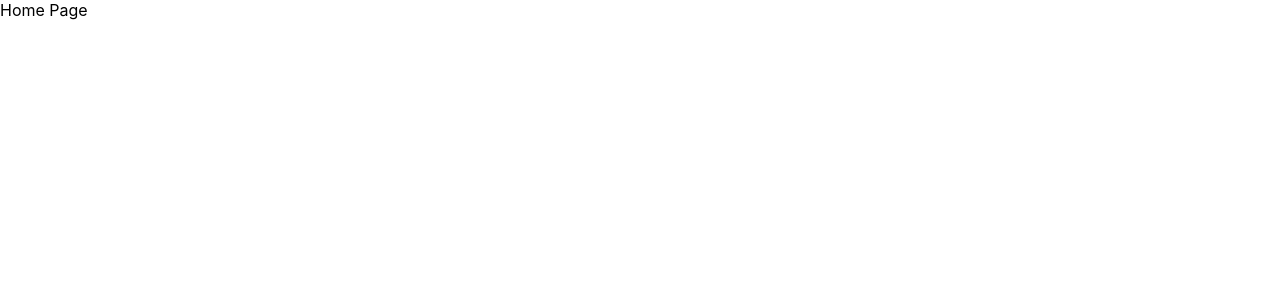
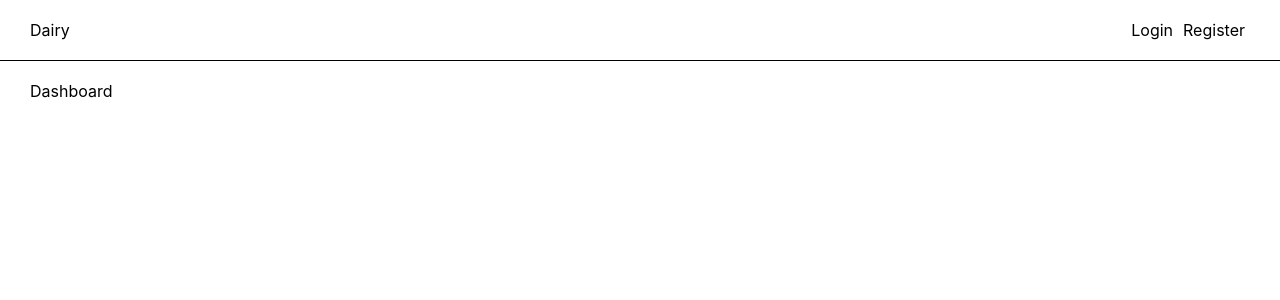
Before and after one commit to manishsharma0398/meri_dairy_client, a React (Create React App) app: page /dashboard in a window 1280 px wide. Shown: the top 300 px of the page. Built offline with nearby package versions, Linux system fonts and the light colour scheme.

Commit message:
auth component and auth route set up

```diff
--- a/package.json
+++ b/package.json
@@ -2,13 +2,16 @@
   "name": "dairy_farm_management_frontend",
   "version": "0.1.0",
   "private": true,
+  "proxy": "http://localhost:5000/api/",
   "dependencies": {
     "@testing-library/jest-dom": "^5.16.5",
     "@testing-library/react": "^13.4.0",
     "@testing-library/user-event": "^13.5.0",
     "react": "^18.2.0",
     "react-dom": "^18.2.0",
+    "react-router-dom": "^6.4.3",
     "react-scripts": "5.0.1",
+    "sass": "^1.56.1",
     "web-vitals": "^2.1.4"
   },
   "scripts": {
--- a/src/App.js
+++ b/src/App.js
@@ -1,9 +1,33 @@
-import React from "react";
+import React, { Fragment, useEffect } from "react";
+import { Routes, Route, useNavigate } from "react-router-dom";
+
+import Navigation from "./routes/navigation/Navigation.component";
+import Login from "./routes/login/Login.component";
+import Register from "./routes/register/Register.component";
+import Dashboard from "./routes/dashboard/Dashboard.component";
 
 import "./index.css";
 
 const App = () => {
-  return <div>Home Page</div>;
+  const navigate = useNavigate();
+
+  useEffect(() => {
+    navigate("/dashboard");
+    // eslint-disable-next-line react-hooks/exhaustive-deps
+  }, []);
+
+  return (
+    <Fragment>
+      <Navigation />
+      <div className="container">
+        <Routes>
+          <Route exact path="/dashboard" element={<Dashboard />}></Route>
+          <Route exact path="/login" element={<Login />}></Route>
+          <Route exact path="/register" element={<Register />}></Route>
+        </Routes>
+      </div>
+    </Fragment>
+  );
 };
 
 export default App;
--- a/src/index.css
+++ b/src/index.css
@@ -1,13 +1,27 @@
+* {
+  margin: 0;
+  padding: 0;
+  box-sizing: border-box;
+}
+
 body {
-  margin: 0;
-  font-family: -apple-system, BlinkMacSystemFont, 'Segoe UI', 'Roboto', 'Oxygen',
-    'Ubuntu', 'Cantarell', 'Fira Sans', 'Droid Sans', 'Helvetica Neue',
+  font-family: -apple-system, BlinkMacSystemFont, "Segoe UI", "Roboto", "Oxygen",
+    "Ubuntu", "Cantarell", "Fira Sans", "Droid Sans", "Helvetica Neue",
     sans-serif;
   -webkit-font-smoothing: antialiased;
   -moz-osx-font-smoothing: grayscale;
 }
 
 code {
-  font-family: source-code-pro, Menlo, Monaco, Consolas, 'Courier New',
+  font-family: source-code-pro, Menlo, Monaco, Consolas, "Courier New",
     monospace;
 }
+
+a {
+  text-decoration: none;
+  color: #000;
+}
+
+.container {
+  padding: 0 30px;
+}
--- a/src/index.js
+++ b/src/index.js
@@ -1,13 +1,16 @@
-import React from 'react';
-import ReactDOM from 'react-dom/client';
-import './index.css';
-import App from './App';
-import reportWebVitals from './reportWebVitals';
+import React from "react";
+import { BrowserRouter } from "react-router-dom";
+import ReactDOM from "react-dom/client";
+import "./index.css";
+import App from "./App";
+import reportWebVitals from "./reportWebVitals";
 
-const root = ReactDOM.createRoot(document.getElementById('root'));
+const root = ReactDOM.createRoot(document.getElementById("root"));
 root.render(
   <React.StrictMode>
-    <App />
+    <BrowserRouter>
+      <App />
+    </BrowserRouter>
   </React.StrictMode>
 );
 
--- /dev/null
+++ b/src/routes/dashboard/Dashboard.component.jsx
@@ -0,0 +1,9 @@
+import React from "react";
+
+import "./dashboard.styles.scss";
+
+const Dashboard = () => {
+  return <div>Dashboard</div>;
+};
+
+export default Dashboard;
--- /dev/null
+++ b/src/routes/login/Login.component.jsx
@@ -0,0 +1,33 @@
+import React from "react";
+import { Link } from "react-router-dom";
+
+import "./login.styles.scss";
+
+const Login = () => {
+  const loginFormHandler = (e) => {
+    e.preventDefault();
+    console.log("form submitted successfully");
+  };
+
+  return (
+    <div className="register">
+      <h2 className="register-title">Login</h2>
+      <form className="register-form" onSubmit={loginFormHandler}>
+        <label htmlFor="emailOrPhone">Email/Phone</label>
+        <input type="text" id="emailOrPhone" />
+
+        <label htmlFor="password">Password</label>
+        <input type="password" id="password" />
+
+        <button className="btn" type="submit">
+          Login
+        </button>
+      </form>
+      <span>
+        <Link to="/register">Don't have an account ?</Link>
+      </span>
+    </div>
+  );
+};
+
+export default Login;
--- /dev/null
+++ b/src/routes/navigation/Navigation.component.jsx
@@ -0,0 +1,26 @@
+import React from "react";
+import { Link } from "react-router-dom";
+
+import "./navigation.styles.scss";
+
+const Navigation = () => {
+  return (
+    <nav className="navigation">
+      <div className="logo-container">
+        <Link className="logo" to="/">
+          Dairy
+        </Link>
+      </div>
+      <ul className="nav-links">
+        <li className="nav-links-item">
+          <Link to="/login">Login</Link>
+        </li>
+        <li className="nav-links-item">
+          <Link to="/register">Register</Link>
+        </li>
+      </ul>
+    </nav>
+  );
+};
+
+export default Navigation;
--- /dev/null
+++ b/src/routes/navigation/navigation.styles.scss
@@ -0,0 +1,21 @@
+.navigation {
+  display: flex;
+  justify-content: space-between;
+  padding: 20px 30px;
+  border-bottom: 1px solid #000;
+  margin-bottom: 20px;
+
+  .logo-container {
+    .logo {
+    }
+  }
+
+  .nav-links {
+    list-style: none;
+    display: flex;
+
+    &-item {
+      padding: 0 5px;
+    }
+  }
+}
--- /dev/null
+++ b/src/routes/register/Register.component.jsx
@@ -0,0 +1,42 @@
+import React from "react";
+import { Link } from "react-router-dom";
+
+import "./register.styles.scss";
+
+const Register = () => {
+  const registerFormHandler = (e) => {
+    e.preventDefault();
+    console.log("form submitted successfully");
+  };
+
+  return (
+    <div className="register">
+      <h2 className="register-title">Register</h2>
+      <form className="register-form" onSubmit={registerFormHandler}>
+        <label htmlFor="full_name">Full Name</label>
+        <input type="text" id="full_name" />
+
+        <label htmlFor="email">Email</label>
+        <input type="email" id="email" />
+        <label htmlFor="password">Password</label>
+        <input type="password" id="password" />
+        <label htmlFor="conf_password">Confirm Password</label>
+        <input type="password" id="conf_password" />
+        <label htmlFor="phone">Phone</label>
+        <input type="number" id="phone" />
+        <label htmlFor="farm_name">Farm Name</label>
+        <input type="text" id="farm_name" />
+        <label htmlFor="farm_address">Farm Address</label>
+        <input type="text" id="farm_address" />
+        <button className="btn" type="submit">
+          Register
+        </button>
+      </form>
+      <span>
+        <Link to="/login">Already have an account ?</Link>
+      </span>
+    </div>
+  );
+};
+
+export default Register;
--- /dev/null
+++ b/src/routes/register/register.styles.scss
@@ -0,0 +1,24 @@
+.register {
+  width: 100%;
+  height: 90vh;
+  background-color: aquamarine;
+  display: flex;
+  flex-direction: column;
+  align-items: center;
+  //   justify-content: center;
+
+  &-title {
+    font-size: 30px;
+    padding: 20px 0px;
+  }
+
+  &-form {
+    background-color: pink;
+    width: 300px;
+    display: flex;
+    flex-direction: column;
+
+    .form-group {
+    }
+  }
+}
```
Also changed, not shown: src/routes/dashboard/dashboard.styles.scss (added), src/routes/login/login.styles.scss (added), 1 other file (tests, documents, lock files or other folders).
